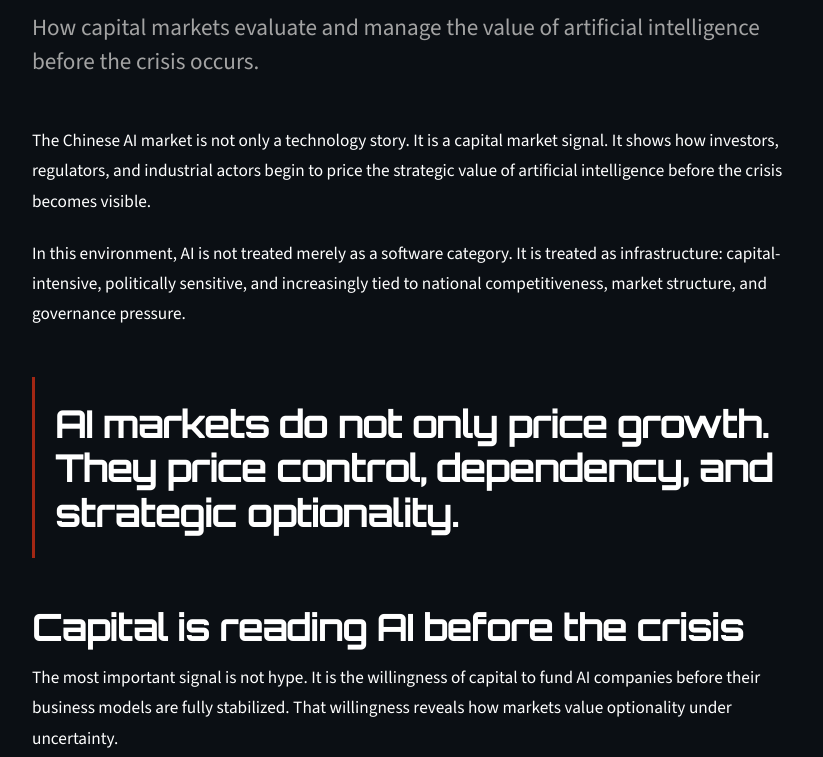
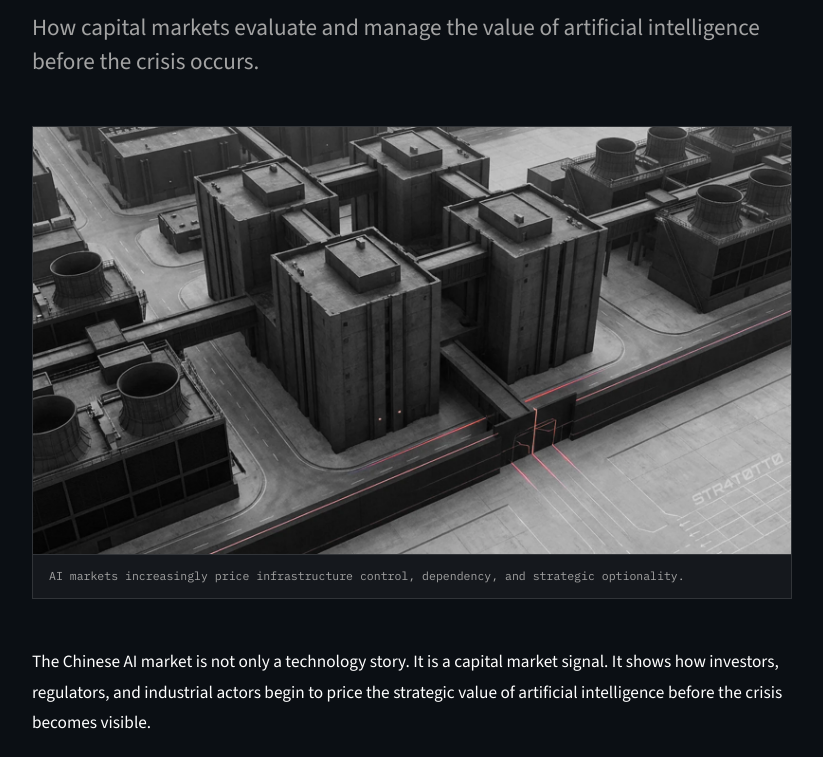
Before and after one commit to STR4T0TT0/publishing, an Astro site: page /en/ai/what-the-chinese-ai-market-reveals in a window 1280 px wide. Shown: the part 513-1270 px from the top of the page, without its empty margins (228-1051 px from the left). Built offline with nearby package versions, Linux system fonts and the light colour scheme; Astro itself is replaced by a stand-in of ours; no server answers.

Commit message:
Add hero image to first AI article

```diff
--- a/src/data/articles.ts
+++ b/src/data/articles.ts
@@ -87,9 +87,19 @@ export const articles: Article[] = [
       "https://medium.com/@str4t0tt0/what-the-chinese-ai-market-reveals-10cc19a68f01",
     sourceLabel: "Originally published on Medium",
 
+    heroImage: {
+      src:
+        "/images/articles/ai/what-the-chinese-ai-market-reveals/ai-chinese-ai-market-en-hero.webp",
+      alt:
+        "Artificial intelligence as Infrastructure (A2I)",
+      caption:
+        "AI markets increasingly price infrastructure control, dependency, and strategic optionality.",
+},
+
     ogImage: {
       src: "/images/articles/ai/what-the-chinese-ai-market-reveals/ai-chinese-ai-market-en-og.webp",
       alt: "Artificial intelligence as Infrastructure (A2I)",
+
 },
   },
   {
@@ -144,6 +154,15 @@ export const articles: Article[] = [
       "Comment les signaux du marché chinois de l’IA révèlent l’intensité capitalistique, les contraintes de gouvernance et la revalorisation précoce des hypothèses liées à l’IA.",
     strategicAngle:
       "Les signaux du marché chinois de l’IA révèlent comment le capital commence à valoriser le risque d’infrastructure avant la crise visible.",
+
+    heroImage: {
+      src:
+        "/images/articles/ai/what-the-chinese-ai-market-reveals/ai-chinese-ai-market-fr-hero.webp",
+      alt:
+        "L’intelligence artificielle en tant qu’infrastructure (A2I)",
+      caption:
+        "Les marchés de l’IA valorisent de plus en plus le contrôle d’infrastructure, la dépendance et l’optionalité stratégique.",
+},
 
     ogImage: {
       src: "/images/articles/ai/what-the-chinese-ai-market-reveals/ai-chinese-ai-market-fr-og.webp",
--- a/src/pages/[lang]/[category]/[slug].astro
+++ b/src/pages/[lang]/[category]/[slug].astro
@@ -71,6 +71,7 @@ const languageLinks = getArticleTranslations(article);
   date={article.date}
   readingTime={article.readingTime}
   languageLinks={languageLinks}
+  heroImage={article.heroImage}
   ogImage={article.ogImage}
 >
   <Content />
```
Also changed, not shown: public/images/articles/ai/what-the-chinese-ai-market-reveals/ai-chinese-ai-market-en-hero.webp (added), public/images/articles/ai/what-the-chinese-ai-market-reveals/ai-chinese-ai-market-fr-hero.webp (added).
